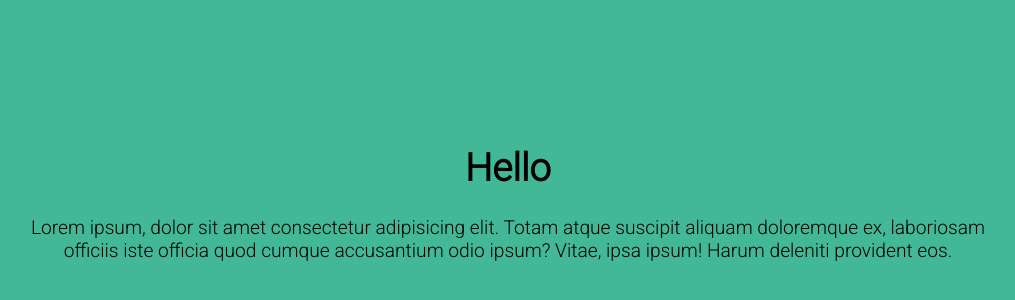
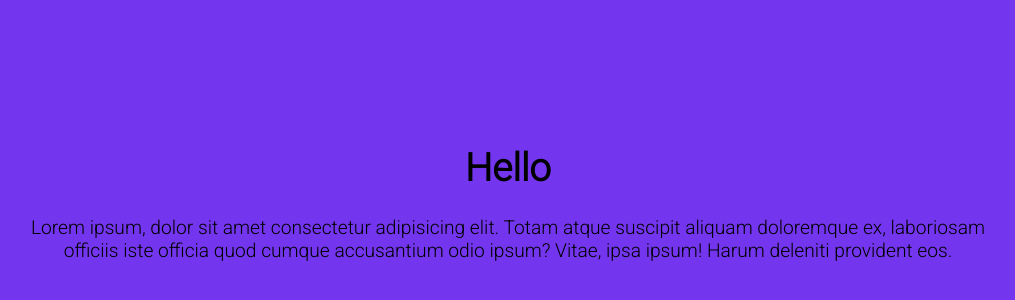
Before and after one commit to do-jonathan4/frontend-styling-practice, a website: page index.html in a window 1280 px wide. Shown: the part 164-464 px from the top of the page, without its empty margins (132-1147 px from the left). Drawn offline with Linux system fonts and the light colour scheme.

Commit message:
changed bg color to #7336ee

```diff
--- a/assets/css/styles.css
+++ b/assets/css/styles.css
@@ -1,3 +1,3 @@
 body {
-        background-color: #42b896;
+        background-color: #7336ee;
     }
```
